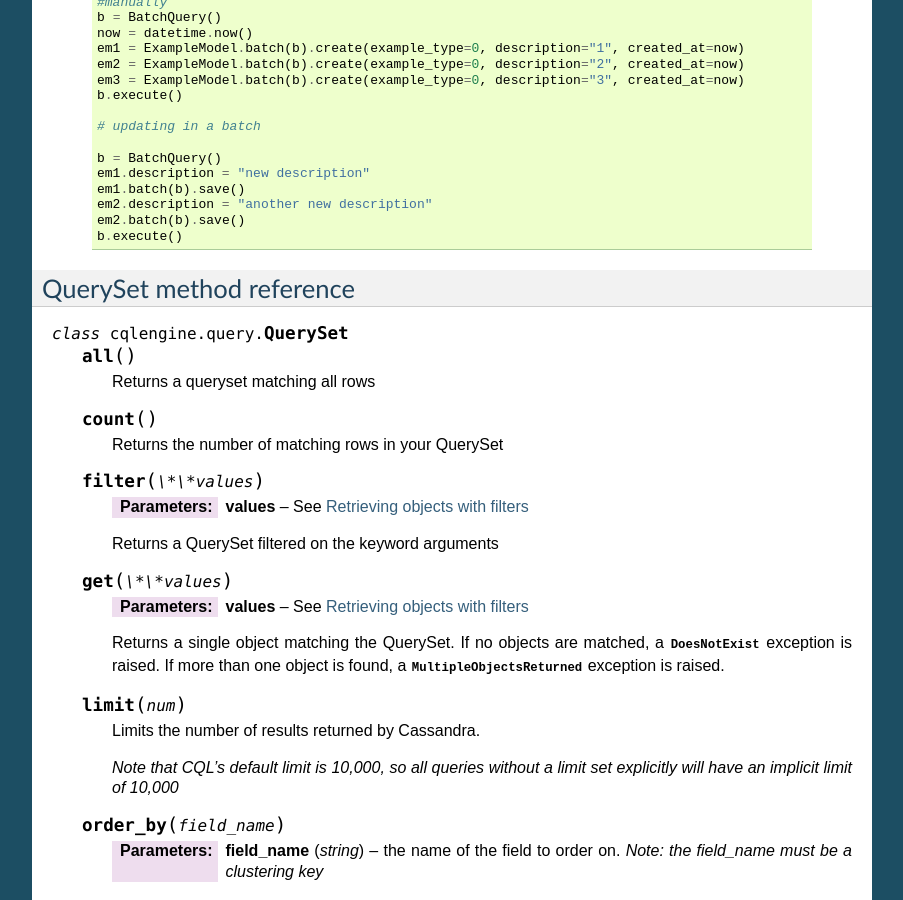
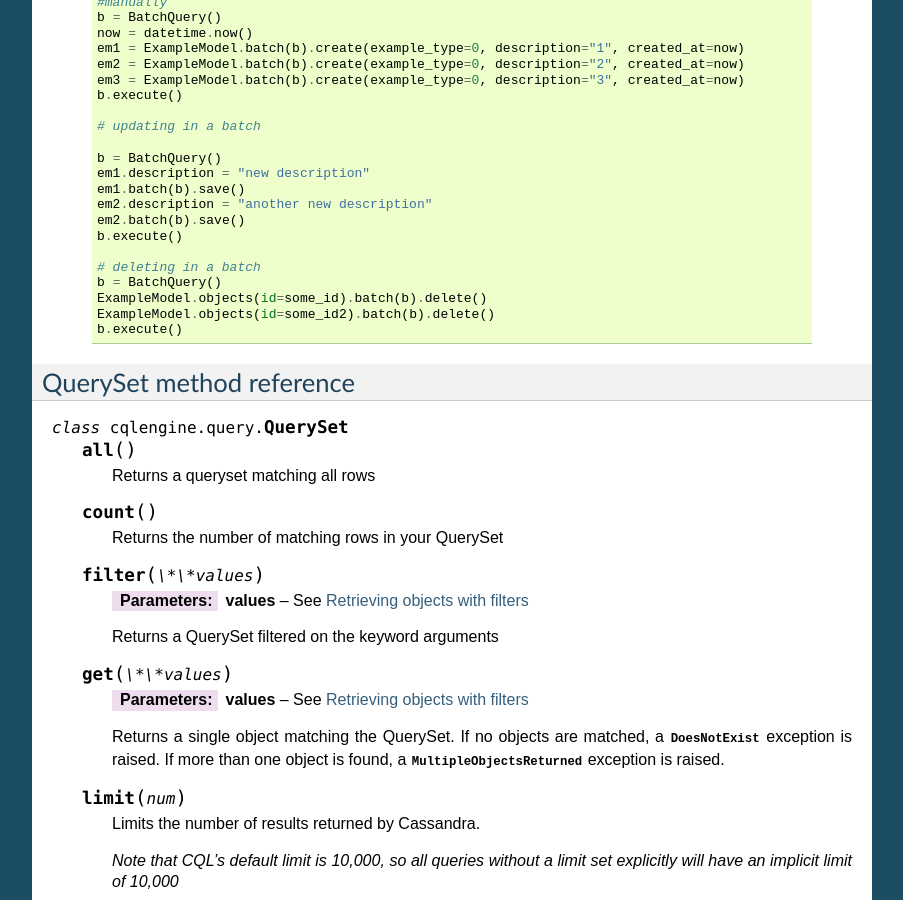
Before and after one commit to datastax/python-driver, a Sphinx documentation site: the page built from docs/topics/queryset.rst, in a window 1280 px wide and 900 px high, scrolled down 4850 px. Shown: the whole window, without its empty margins (198-1101 px from the left). Built offline with Sphinx 7.4.7, drawn with Linux system fonts in a browser that asks for light colours; formulas are drawn with MathJax 3.

Commit message:
batch docs for deletion

```diff
--- a/docs/topics/queryset.rst
+++ b/docs/topics/queryset.rst
@@ -306,6 +306,12 @@ Batch Queries
         em2.batch(b).save()
         b.execute()
 
+        # deleting in a batch
+        b = BatchQuery()
+        ExampleModel.objects(id=some_id).batch(b).delete()
+        ExampleModel.objects(id=some_id2).batch(b).delete()
+        b.execute()
+
 QuerySet method reference
 =========================
 
```
